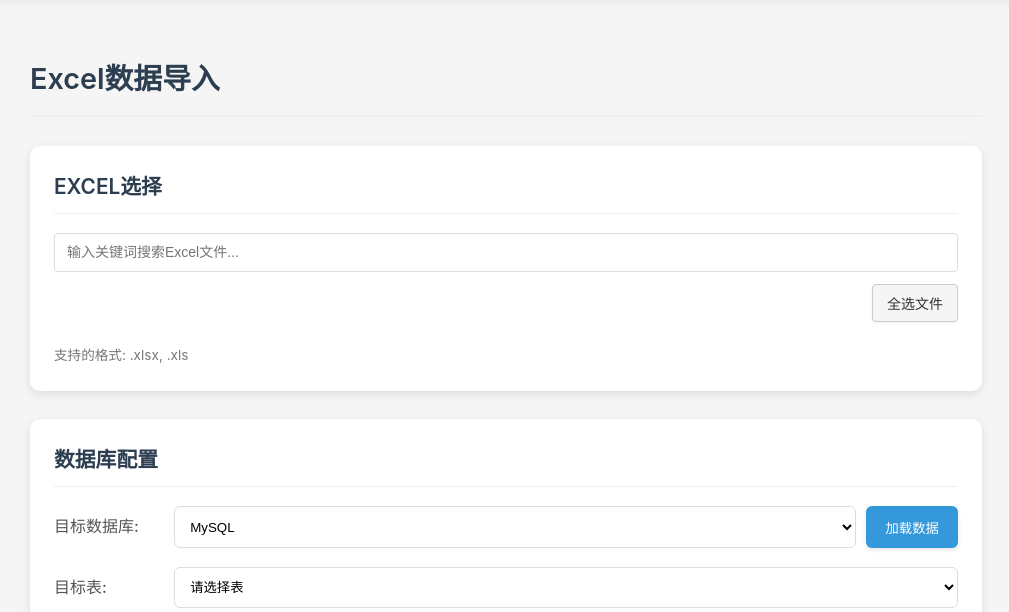
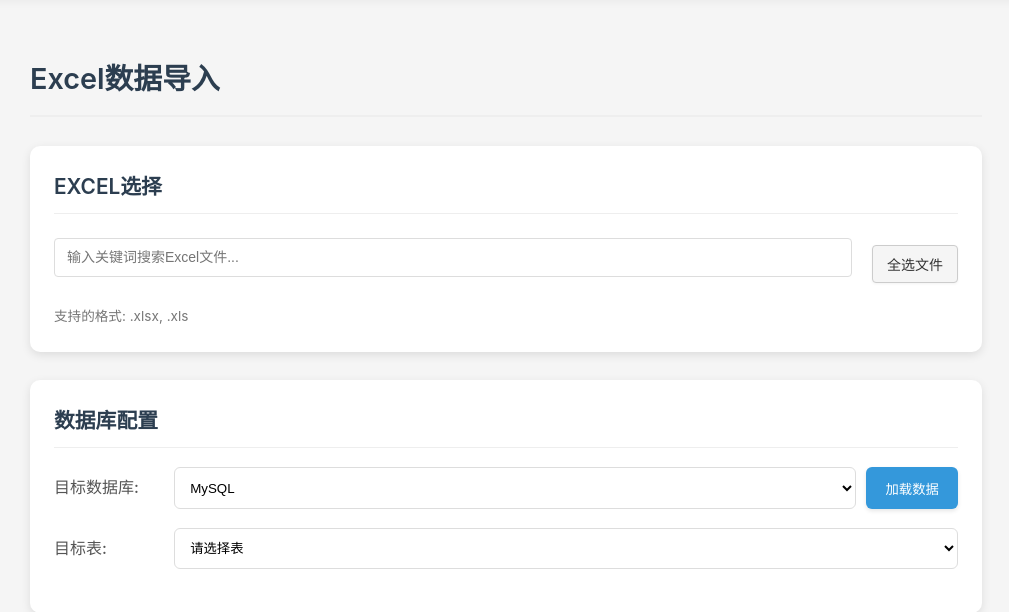
Before and after one commit to tsxxdw/AuditDataAnalysis, a Flask app: page /index_import in a window 1280 px wide. Shown: the part 60-672 px from the top of the page, without its empty margins (134-1143 px from the left). Run offline with Flask 3, Linux system fonts and the light colour scheme; data that the repository does not hold is empty; parts of the project's set-up code (start-up, migrations or seed data) failed here and were passed over.

Commit message:
index_import  页面中的“EXCEL选择”也需要修改，引入searchable-dropdown组件(包含css\js\html)

```diff
--- a/static/css/index_import.css
+++ b/static/css/index_import.css
@@ -64,6 +64,21 @@
 /* 文件选择器容器 */
 .file-selector-container {
     margin-bottom: 15px;
+    display: flex;
+    align-items: center;
+    gap: 10px;
+}
+
+/* 文件下拉框样式 */
+.file-selector-container .searchable-dropdown-container {
+    flex: 1;
+    min-width: 0;
+}
+
+/* 文件选择操作按钮容器 */
+.file-select-actions {
+    margin-left: 10px;
+    white-space: nowrap;
 }
 
 /* Select2自定义样式 */
--- a/static/js/index_import.js
+++ b/static/js/index_import.js
@@ -239,10 +239,8 @@ $(document).ready(function() {
             date: file.date
         }));
 
-        // 创建文件下拉选择器
-        const fileDropdown = new SearchableDropdown({
-            element: '#fileDropdown',
-            data: dropdownData,
+        // 使用SearchableDropdown模板组件
+        const fileDropdown = initSearchableDropdownFromTemplate('.searchable-dropdown-container', dropdownData, {
             valueField: 'id',
             textField: 'text',
             searchFields: ['text'],
--- a/templates/index_import.html
+++ b/templates/index_import.html
@@ -26,8 +26,10 @@
                 <h3 class="section-title">EXCEL选择</h3>
 
                 <div class="file-selector-container">
-                    <!-- 使用SearchableDropdown组件 -->
-                    <div id="fileDropdown" class="file-dropdown"></div>
+                    <!-- 使用SearchableDropdown组件模板 -->
+                    {% with id='fileDropdown', placeholder='输入关键词搜索Excel文件...' %}
+                        {% include 'components/searchable-dropdown.html' %}
+                    {% endwith %}
 
                     <!-- 隐藏的原始Select元素，用于保持兼容性 -->
                     <select id="file-select" multiple="multiple" style="display: none;">
@@ -353,6 +355,7 @@
 
     <!-- 引入脚本文件 -->
     <script src="{{ url_for('static', filename='js/components/searchable-dropdown.js') }}"></script>
+    <script src="{{ url_for('static', filename='js/components/searchable-dropdown-init.js') }}"></script>
     <script src="{{ url_for('static', filename='js/common/database_info.js') }}"></script>
     <script src="{{ url_for('static', filename='js/index_import.js') }}"></script>
 </body>
```
